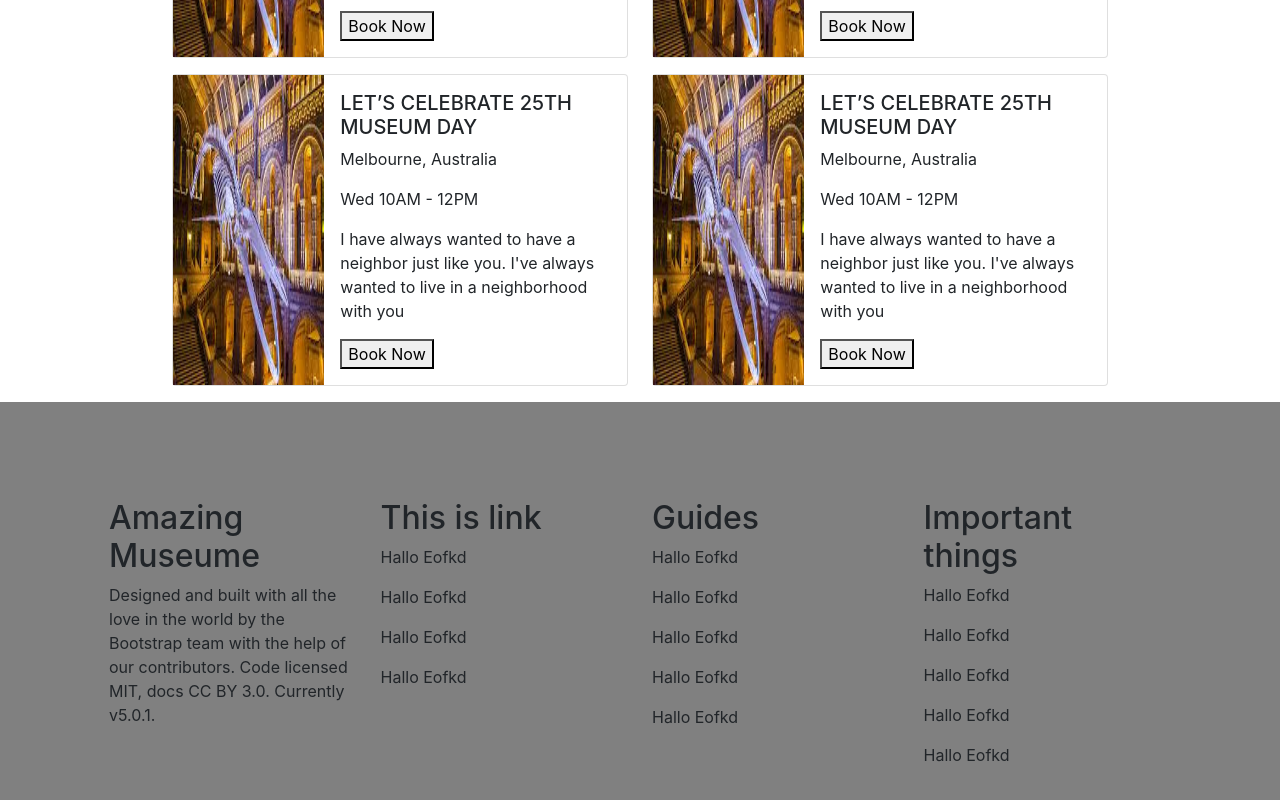
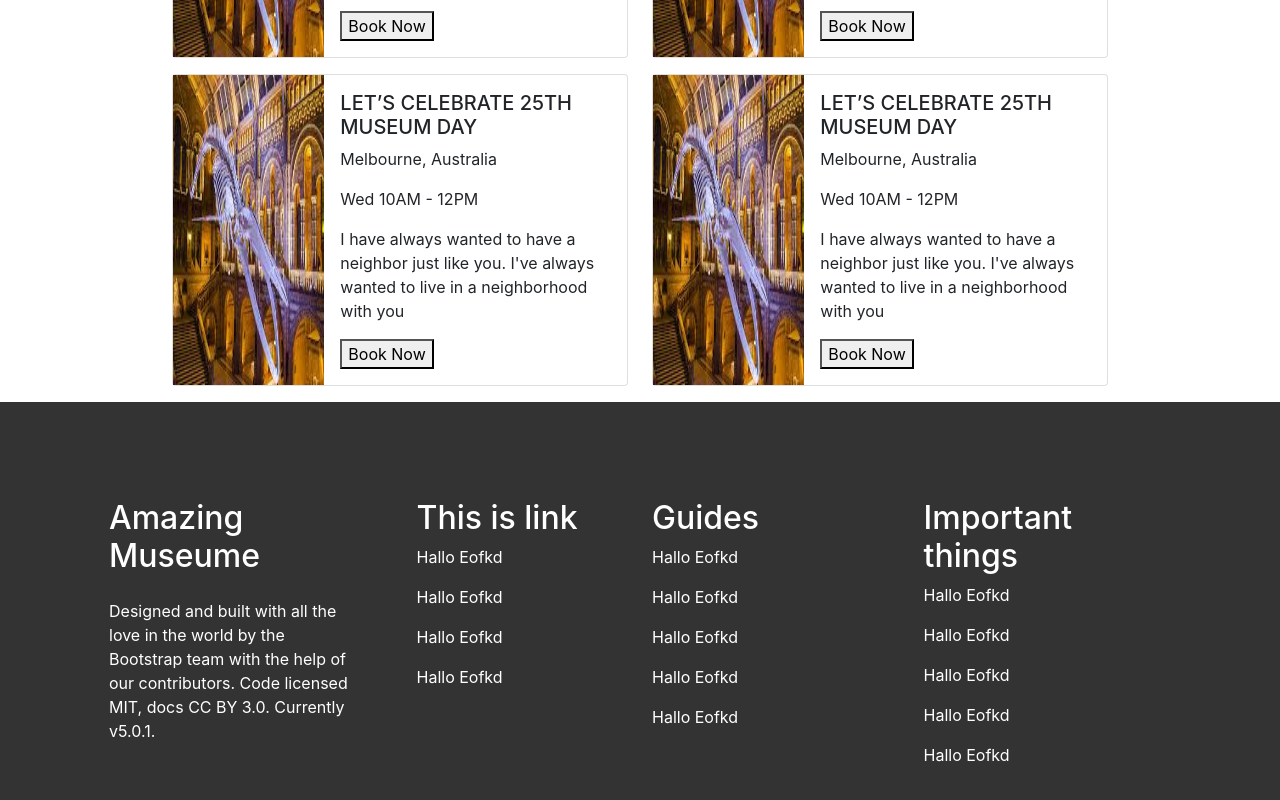
Before and after one commit to Swapno5896/Amazing-Museums-UI, a React (Create React App) app: page / in a window 1280 px wide. Shown: the part 2428-3228 px from the top of the page. Built offline with nearby package versions, Linux system fonts and the light colour scheme.

Commit message:
footer is now quite well

```diff
--- a/src/components/Home/Footer/Footer.tsx
+++ b/src/components/Home/Footer/Footer.tsx
@@ -2,17 +2,17 @@ import React from 'react';
 
 const Footer = () => {
     return (
-        <div style={{ backgroundColor: "gray", padding: '97px' }}>
+        <div style={{ backgroundColor: "rgba(0,0,0,0.8)", padding: '97px', color: 'white' }}>
             <div className="container">
                 <div className="row">
                     <div className="col-md-3">
-                        <h2>Amazing Museume</h2>
+                        <h2 className='pb-3'>Amazing Museume</h2>
                         <p>Designed and built with all the love in the world by the Bootstrap team with the help of our contributors.
                             Code licensed MIT, docs CC BY 3.0.
                             Currently v5.0.1.</p>
 
                     </div>
-                    <div className="col-md-3">
+                    <div className="col-md-3 ps-5">
                         <h2>This is link</h2>
                         <p>Hallo Eofkd</p>   <p>Hallo Eofkd</p>   <p>Hallo Eofkd</p>   <p>Hallo Eofkd</p>
                     </div>
```
